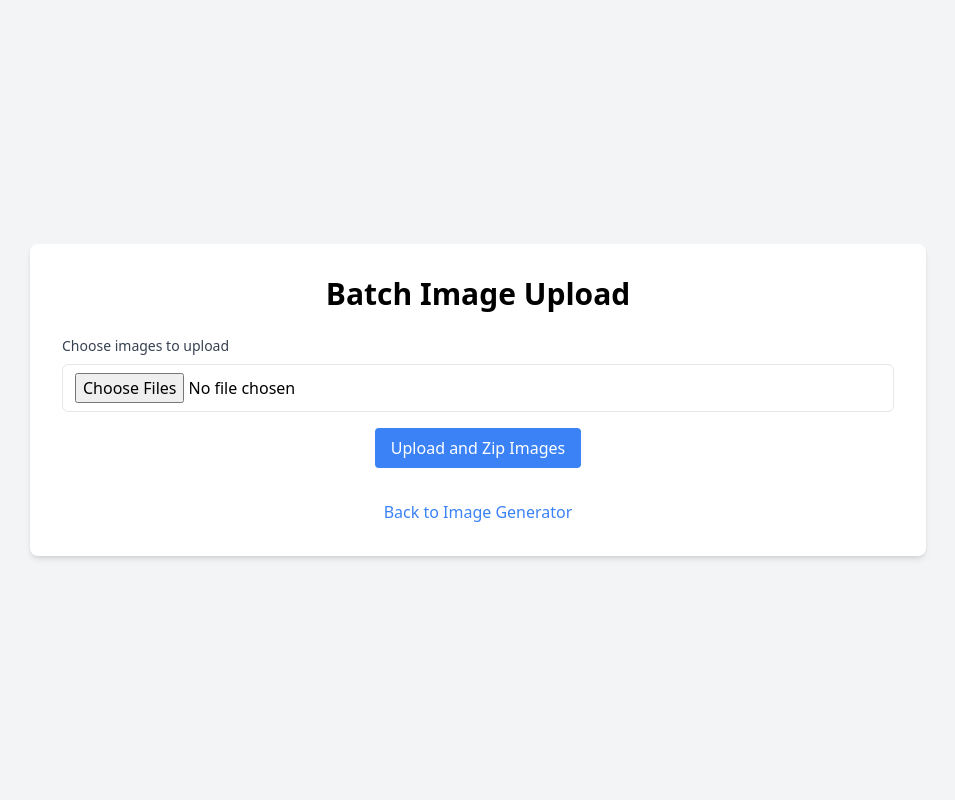
After one commit to jhomra21/cursorTesting, a Flask app: page /upload in a window 1280 px wide. The commit adds this page. Shown: the whole page, without its empty margins (162-1117 px from the left). Run offline with Flask 3, Linux system fonts and the light colour scheme; style sheets or scripts are compiled from the project's sources; parts of the project's set-up code (start-up, migrations or seed data) failed here and were passed over.

Commit message:
added upload page to select images from files, zip and return them

```diff
--- a/app.py
+++ b/app.py
@@ -2,6 +2,9 @@ from flask import Flask, request, render_template, redirect, url_for, flash
 import replicate
 import os
 from collections import deque
+from werkzeug.utils import secure_filename
+import zipfile
+from datetime import datetime
 
 app = Flask(__name__)
 app.secret_key = os.urandom(24)  # Set a secret key for flash messages
@@ -17,6 +20,16 @@ os.environ["REPLICATE_API_TOKEN"] = replicate_api_token
 # Add these variables at the top of the file, after the imports
 CURRENT_MODEL = "lucataco/flux-dev-lora"
 CURRENT_LORA = "jhomra21/elsapon-LoRA"
+
+# Add these constants after the existing ones
+UPLOAD_FOLDER = 'uploads'
+ALLOWED_EXTENSIONS = {'png', 'jpg', 'jpeg'}
+
+app.config['UPLOAD_FOLDER'] = UPLOAD_FOLDER
+
+def allowed_file(filename):
+    return '.' in filename and \
+           filename.rsplit('.', 1)[1].lower() in ALLOWED_EXTENSIONS
 
 # get most recent predictions using replicate api, then limit to 10
 def get_recent_predictions():
@@ -80,6 +93,35 @@ def generate_image():
                            recent_predictions=recent_predictions,
                            model_name=model_name, lora_name=lora_name)
 
+@app.route('/upload', methods=['GET', 'POST'])
+def upload_images():
+    if request.method == 'POST':
+        if 'files[]' not in request.files:
+            flash('No file part', 'error')
+            return redirect(request.url)
+        files = request.files.getlist('files[]')
+
+        # Create the uploads directory if it doesn't exist
+        os.makedirs(app.config['UPLOAD_FOLDER'], exist_ok=True)
+
+        # Create a timestamp for the zip file name
+        timestamp = datetime.now().strftime("%Y%m%d_%H%M%S")
+        zip_filename = f"user_images_{timestamp}.zip"
+        zip_path = os.path.join(app.config['UPLOAD_FOLDER'], zip_filename)
+
+        with zipfile.ZipFile(zip_path, 'w') as zipf:
+            for file in files:
+                if file and allowed_file(file.filename):
+                    filename = secure_filename(file.filename)
+                    file_path = os.path.join(app.config['UPLOAD_FOLDER'], filename)
+                    file.save(file_path)
+                    zipf.write(file_path, filename)
+                    os.remove(file_path)  # Remove the individual file after adding to zip
+
+        flash(f'Files uploaded and zipped successfully as {zip_filename}', 'success')
+        return redirect(url_for('upload_images'))
+    return render_template('upload.html')
+
 if __name__ == "__main__":
     app.run(debug=True)
 
--- a/templates/index.html
+++ b/templates/index.html
@@ -77,6 +77,10 @@
                 {% endfor %}
             </div>
         {% endif %}
+
+        <div class="text-center mt-4">
+            <a href="{{ url_for('upload_images') }}" class="text-blue-500 hover:underline">Upload Batch Images</a>
+        </div>
     </div>
 
     <script>
--- /dev/null
+++ b/templates/upload.html
@@ -0,0 +1,38 @@
+<!DOCTYPE html>
+<html lang="en">
+<head>
+    <meta charset="UTF-8">
+    <meta name="viewport" content="width=device-width, initial-scale=1.0">
+    <title>Batch Image Upload</title>
+    <link rel="stylesheet" href="{{url_for('static',filename='dist/css/output.css')}}">
+</head>
+<body class="bg-gray-100 min-h-screen flex items-center justify-center">
+    <div class="bg-white p-8 rounded-lg shadow-md w-full max-w-4xl">
+        <h1 class="text-3xl font-bold mb-6 text-center">Batch Image Upload</h1>
+
+        {% with messages = get_flashed_messages(with_categories=true) %}
+            {% if messages %}
+                {% for category, message in messages %}
+                    <div class="mb-4 p-4 rounded-md {% if category == 'error' %}bg-red-100 text-red-700{% else %}bg-green-100 text-green-700{% endif %}">
+                        {{ message }}
+                    </div>
+                {% endfor %}
+            {% endif %}
+        {% endwith %}
+
+        <form method="post" enctype="multipart/form-data" class="space-y-4 mb-8">
+            <div class="space-y-2">
+                <label for="files" class="block text-sm font-medium text-gray-700">Choose images to upload</label>
+                <input type="file" id="files" name="files[]" multiple accept=".png,.jpg,.jpeg,.gif" class="w-full px-3 py-2 border rounded-md">
+            </div>
+            <div class="text-center">
+                <button type="submit" class="bg-blue-500 text-white px-4 py-2 rounded hover:bg-blue-600">Upload and Zip Images</button>
+            </div>
+        </form>
+
+        <div class="text-center">
+            <a href="/" class="text-blue-500 hover:underline">Back to Image Generator</a>
+        </div>
+    </div>
+</body>
+</html>
```
Also changed, not shown: 1 other file.
